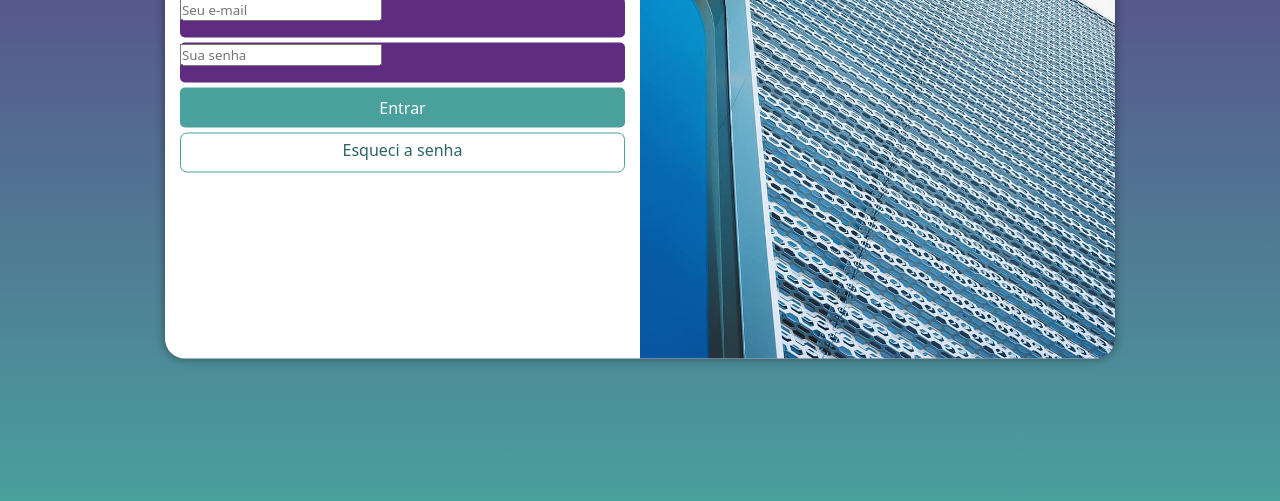
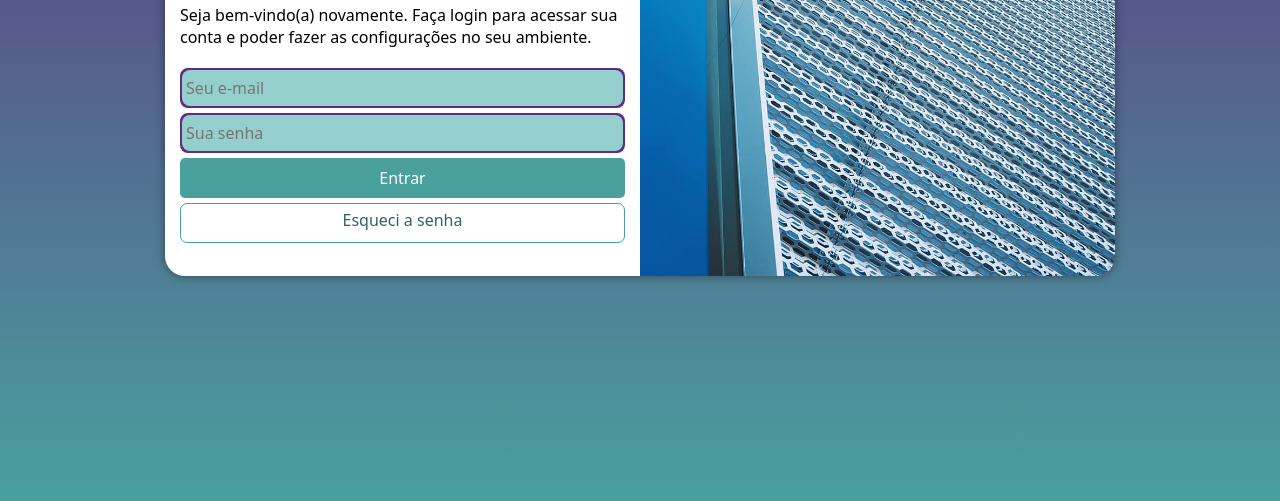
Before and after one commit to lucasmaxcrema/projeto-login, a plain HTML site: page index.html in a window 1280 px wide. Shown: the part 299-800 px from the top of the page. Drawn offline with Linux system fonts and the light colour scheme.

Commit message:
finalizei o form

```diff
--- a/estilos/media-query.css
+++ b/estilos/media-query.css
@@ -8,6 +8,7 @@
 
     section#login {
         width: 80vw;
+        height: 280px;
     }
 
     section#login > div#imagem {
@@ -29,6 +30,7 @@
 
     section#login {
         width: 950px;
+        height: 350px;
     }
 
     section#login > div#imagem {
@@ -47,6 +49,7 @@
     }
 
     div#formulario > p {
-        font-size: 1.2em;
+        font-size: 1em;
+        margin: 20px 0px;
     }
 }
--- a/estilos/style.css
+++ b/estilos/style.css
@@ -28,7 +28,6 @@ section#login {
     position: absolute;
     top: 50%;
     left: 50%;
-    transform: translate(-50%, -50%);
     overflow: hidden;
 
     background-color: white;
@@ -39,6 +38,7 @@ section#login {
 
     transition: width .3s, height .3s;
     transition-timing-function: ease;
+    transform: translate(-50%, -50%);
 }
 
 section#login > div#imagem {
@@ -68,12 +68,28 @@ form > div.campo {
     display: block;
     width: 100%;
     height: 40px;
-    border-radius: 5px;
+    border: 2px solid #5f2c82;
+    border-radius: 8px;
     margin: 5px 0px;
 }
 
 div.campo > label {
     display: none;
+}
+
+div.campo > input {
+    background-color: #94cfcd;
+    font-size: 1em;
+    width: 100%;
+    height: 100%;
+    border: 0px;
+    border-radius: 8px;
+    padding: 4px;
+}
+
+div.campo > input:focus-within {
+    background-color: white;
+    border: none;
 }
 
 form > input[type=submit] {
```
